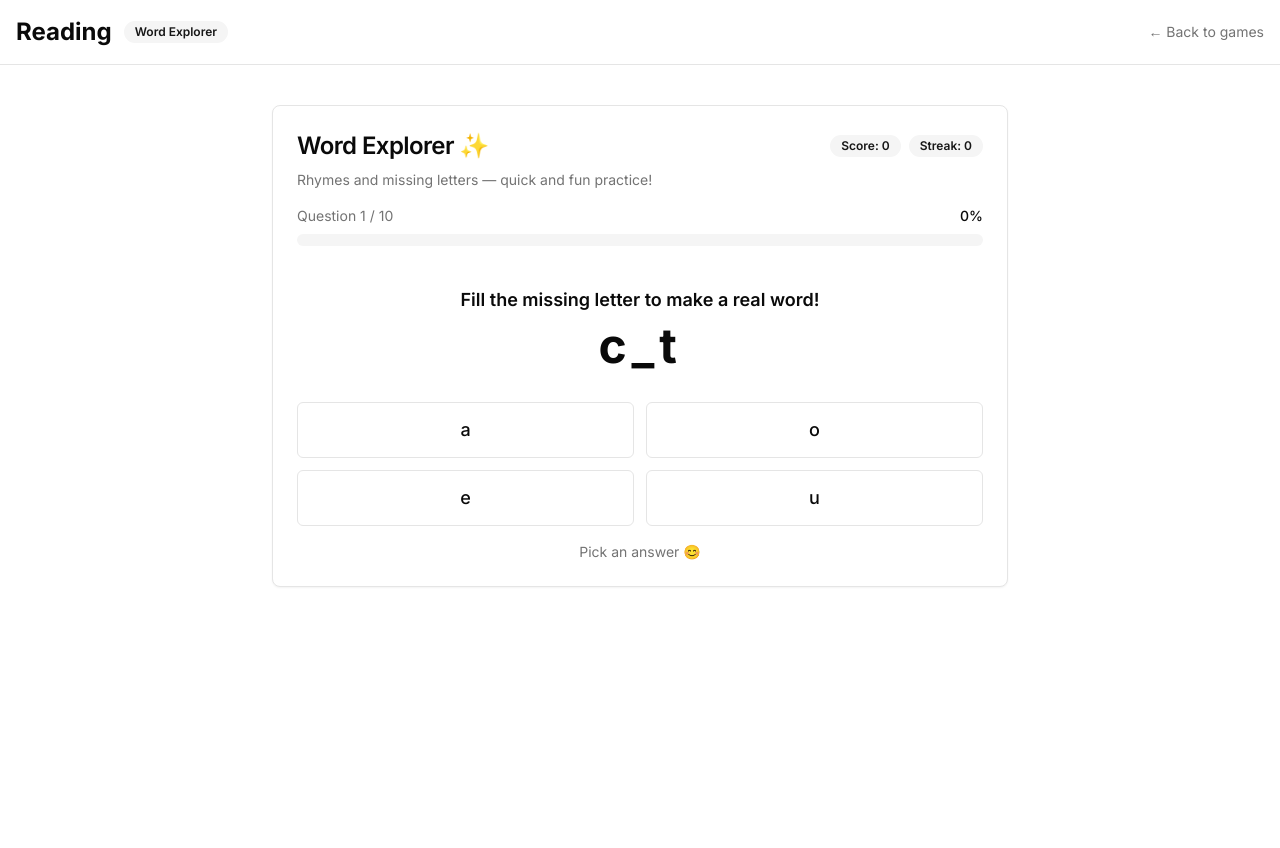
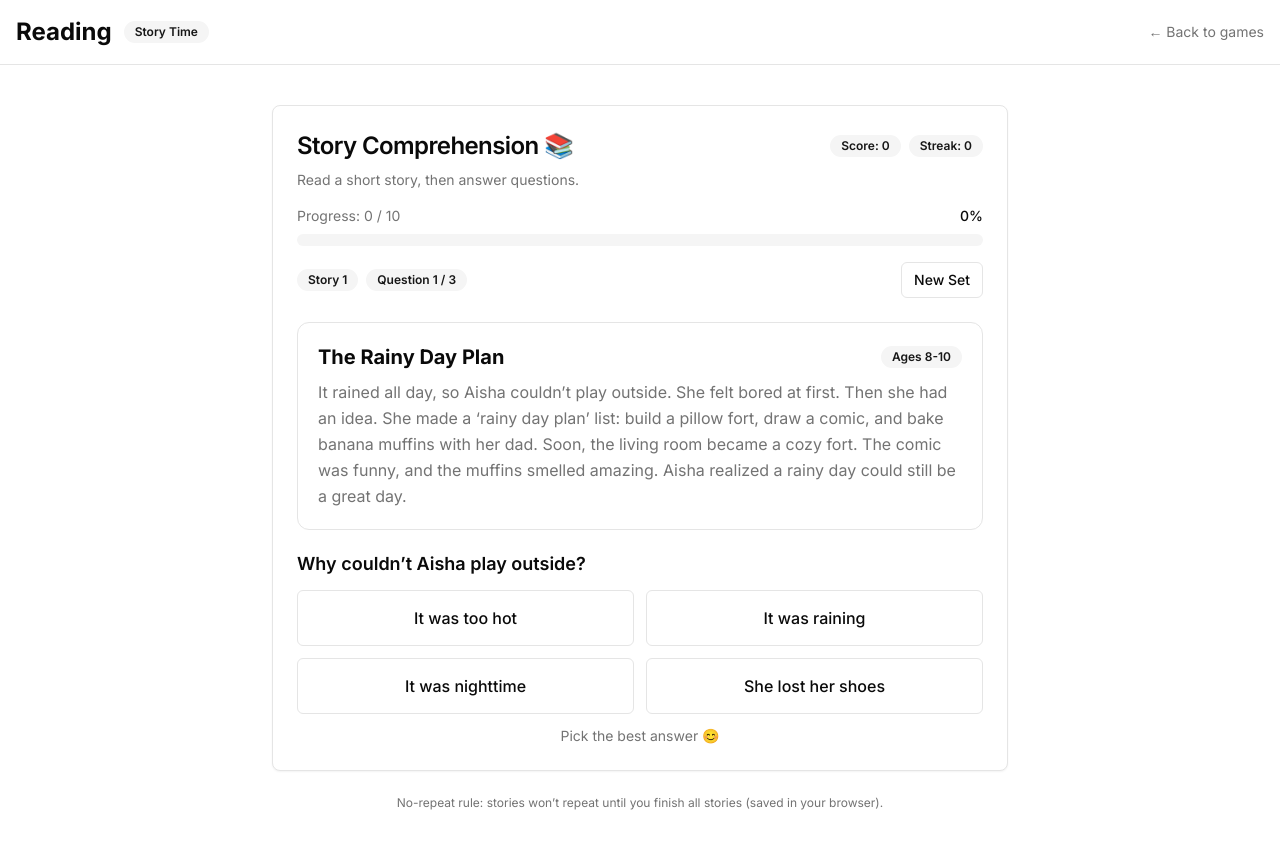
Before and after one commit to Fethi-31/Kids-website, a Next.js app: page /games/reading in a window 1280 px wide. Shown: the top 848 px of the page. Before the commit the page ends 800 px from the top, so only its background shows below. Built offline with nearby package versions, Linux system fonts and the light colour scheme.

Commit message:
Update page.tsx/games/reading

```diff
--- a/app/games/reading/page.tsx
+++ b/app/games/reading/page.tsx
@@ -1,100 +1,261 @@
 "use client"
 
-import React, { useMemo, useState } from "react"
+import React, { useEffect, useMemo, useState } from "react"
 import Link from "next/link"
 import { Button } from "@/components/ui/button"
 import { Card, CardContent, CardDescription, CardHeader, CardTitle } from "@/components/ui/card"
 import { Badge } from "@/components/ui/badge"
 import { Progress } from "@/components/ui/progress"
 
-type ReadingQuestion =
-  | {
-      id: string
-      type: "rhyme"
+type StoryQuestion = {
   prompt: string
-      word: string
-      choices: string[]
-      correctIndex: number
-    }
-  | {
-      id: string
-      type: "missingLetter"
-      prompt: string
-      wordWithBlank: string
   choices: string[]
   correctIndex: number
 }
 
-const RHYME_QUESTIONS = [
-  { word: "cat", correct: "hat", wrong: ["sun", "book", "tree"] },
-  { word: "bee", correct: "see", wrong: ["car", "fish", "moon"] },
-  { word: "cake", correct: "lake", wrong: ["chair", "sock", "rain"] },
-  { word: "star", correct: "car", wrong: ["leaf", "milk", "cake"] },
-  { word: "boat", correct: "goat", wrong: ["door", "sand", "pen"] },
+type Story = {
+  id: string
+  title: string
+  text: string
+  questions: StoryQuestion[]
+  ageTag?: "6-8" | "8-10" | "10-12"
+}
+
+const STORY_BANK: Story[] = [
+  {
+    id: "s1",
+    title: "Mila and the Lost Puppy",
+    ageTag: "6-8",
+    text:
+      "Mila was walking home when she heard a tiny whimper. Behind a bush, she found a small puppy with a red collar. " +
+      "The puppy looked hungry and a little scared. Mila gave it some water and gently said, “It’s okay.” " +
+      "She checked the collar tag and saw the name “Buddy.” Mila and Buddy walked door to door until they found Buddy’s home. " +
+      "A boy opened the door and smiled. “Buddy! I’ve been looking everywhere!” Mila felt proud and happy.",
+    questions: [
+      {
+        prompt: "What did Mila hear behind the bush?",
+        choices: ["A tiny whimper", "A loud roar", "A song", "A car horn"],
+        correctIndex: 0,
+      },
+      {
+        prompt: "What was the puppy’s name?",
+        choices: ["Sunny", "Buddy", "Max", "Coco"],
+        correctIndex: 1,
+      },
+      {
+        prompt: "How did Mila help Buddy get home?",
+        choices: ["She ran away", "She asked a teacher", "She walked door to door", "She built a house"],
+        correctIndex: 2,
+      },
+    ],
+  },
+  {
+    id: "s2",
+    title: "The Blue Kite",
+    ageTag: "6-8",
+    text:
+      "Sam had a bright blue kite. On a windy day, he went to the park with his sister, Lina. " +
+      "Sam held the kite high while Lina held the string. “Ready?” Lina asked. Sam nodded, and Lina ran. " +
+      "The kite lifted into the sky and danced above the trees. Suddenly, the wind got stronger and the string slipped! " +
+      "Sam grabbed it quickly and tied a small knot. “Teamwork!” Lina laughed. The kite flew even higher.",
+    questions: [
+      {
+        prompt: "Where did Sam fly the kite?",
+        choices: ["At the beach", "In the park", "In a classroom", "In a store"],
+        correctIndex: 1,
+      },
+      {
+        prompt: "What problem happened while flying the kite?",
+        choices: ["The kite turned green", "The wind stopped forever", "The string slipped", "It started raining candy"],
+        correctIndex: 2,
+      },
+      {
+        prompt: "What helped Sam and Lina succeed?",
+        choices: ["Teamwork", "Luck only", "A robot", "A magic spell"],
+        correctIndex: 0,
+      },
+    ],
+  },
+  {
+    id: "s3",
+    title: "Nora’s Garden Surprise",
+    ageTag: "8-10",
+    text:
+      "Nora planted tiny seeds in a small garden box on her balcony. Every morning, she checked the soil and gave it a little water. " +
+      "After a week, she noticed small green sprouts. She felt excited and kept taking care of them. " +
+      "Two weeks later, the sprouts became leafy plants. One day, Nora saw a bright yellow flower blooming! " +
+      "She realized her careful daily routine helped the plant grow strong.",
+    questions: [
+      {
+        prompt: "What did Nora plant?",
+        choices: ["Stones", "Seeds", "Cookies", "Shells"],
+        correctIndex: 1,
+      },
+      {
+        prompt: "What did Nora do every morning?",
+        choices: ["She ignored the garden", "She sang to the balcony", "She checked the soil and watered", "She painted the plants"],
+        correctIndex: 2,
+      },
+      {
+        prompt: "What lesson does the story teach?",
+        choices: ["Don’t try new things", "Daily care helps things grow", "Flowers grow instantly", "Only rain helps plants"],
+        correctIndex: 1,
+      },
+    ],
+  },
+  {
+    id: "s4",
+    title: "The Library Helper",
+    ageTag: "8-10",
+    text:
+      "Omar loved books. At the library, he saw a sign: “Helpers Needed.” He asked the librarian if he could help. " +
+      "The librarian smiled and gave him a small cart. Omar returned books to the correct shelves by reading the labels. " +
+      "A younger kid couldn’t find a dinosaur book, so Omar walked with them and found it. " +
+      "At the end of the day, the librarian said, “You were kind and careful.” Omar felt proud.",
+    questions: [
+      {
+        prompt: "What did Omar use to return books?",
+        choices: ["A skateboard", "A small cart", "A bicycle", "A backpack only"],
+        correctIndex: 1,
+      },
+      {
+        prompt: "How did Omar find the correct shelf?",
+        choices: ["He guessed", "He read the labels", "He asked a robot", "He used a map of space"],
+        correctIndex: 1,
+      },
+      {
+        prompt: "Why did Omar feel proud?",
+        choices: ["He broke a rule", "He was kind and careful", "He made the library messy", "He ran away"],
+        correctIndex: 1,
+      },
+    ],
+  },
+  {
+    id: "s5",
+    title: "The Rainy Day Plan",
+    ageTag: "8-10",
+    text:
+      "It rained all day, so Aisha couldn’t play outside. She felt bored at first. Then she had an idea. " +
+      "She made a ‘rainy day plan’ list: build a pillow fort, draw a comic, and bake banana muffins with her dad. " +
+      "Soon, the living room became a cozy fort. The comic was funny, and the muffins smelled amazing. " +
+      "Aisha realized a rainy day could still be a great day.",
+    questions: [
+      {
+        prompt: "Why couldn’t Aisha play outside?",
+        choices: ["It was too hot", "It was raining", "It was nighttime", "She lost her shoes"],
+        correctIndex: 1,
+      },
+      {
+        prompt: "What was one thing on Aisha’s rainy day plan?",
+        choices: ["Swim in the ocean", "Build a pillow fort", "Climb a mountain", "Fly a plane"],
+        correctIndex: 1,
+      },
+      {
+        prompt: "How did Aisha feel at the end?",
+        choices: ["Happy", "Angry", "Sleepy only", "Confused"],
+        correctIndex: 0,
+      },
+    ],
+  },
 ]
 
-const MISSING_LETTER = [
-  { wordWithBlank: "c_t", correct: "a", wrong: ["o", "u", "e"], answerWord: "cat" },
-  { wordWithBlank: "d_g", correct: "o", wrong: ["a", "e", "i"], answerWord: "dog" },
-  { wordWithBlank: "b_ll", correct: "a", wrong: ["e", "i", "o"], answerWord: "ball" },
-  { wordWithBlank: "s_n", correct: "u", wrong: ["a", "e", "o"], answerWord: "sun" },
-  { wordWithBlank: "f_sh", correct: "i", wrong: ["a", "e", "o"], answerWord: "fish" },
-]
+// localStorage keys
+const USED_STORIES_KEY = "kidslearn_used_story_ids_v1"
 
 function shuffle<T>(arr: T[]) {
   return [...arr].sort(() => Math.random() - 0.5)
 }
 
-function makeReadingQuestion(): ReadingQuestion {
-  const pickType: ReadingQuestion["type"] = Math.random() < 0.5 ? "rhyme" : "missingLetter"
-
-  if (pickType === "rhyme") {
-    const q = RHYME_QUESTIONS[Math.floor(Math.random() * RHYME_QUESTIONS.length)]
-    const choices = shuffle([q.correct, ...q.wrong]).slice(0, 4)
-    const correctIndex = choices.indexOf(q.correct)
-    return {
-      id: crypto.randomUUID(),
-      type: "rhyme",
-      prompt: `Which word rhymes with "${q.word}"?`,
-      word: q.word,
-      choices,
-      correctIndex,
+function safeReadUsed(): string[] {
+  if (typeof window === "undefined") return []
+  try {
+    const raw = localStorage.getItem(USED_STORIES_KEY)
+    if (!raw) return []
+    const parsed = JSON.parse(raw)
+    return Array.isArray(parsed) ? parsed : []
+  } catch {
+    return []
   }
 }
 
-  const q = MISSING_LETTER[Math.floor(Math.random() * MISSING_LETTER.length)]
-  const choices = shuffle([q.correct, ...q.wrong]).slice(0, 4)
-  const correctIndex = choices.indexOf(q.correct)
-
-  return {
-    id: crypto.randomUUID(),
-    type: "missingLetter",
-    prompt: `Fill the missing letter to make a real word!`,
-    wordWithBlank: q.wordWithBlank,
-    choices,
-    correctIndex,
-  }
+function safeWriteUsed(ids: string[]) {
+  if (typeof window === "undefined") return
+  localStorage.setItem(USED_STORIES_KEY, JSON.stringify(ids))
 }
 
-export default function ReadingGamePage() {
-  const TOTAL = 10
+export default function ReadingComprehensionPage() {
+  const TOTAL_QUESTIONS = 10
 
-  const [index, setIndex] = useState(0)
+  const [usedStoryIds, setUsedStoryIds] = useState<string[]>([])
+  const [deck, setDeck] = useState<Story[]>([])
+  const [storyIndex, setStoryIndex] = useState(0)
+  const [qIndex, setQIndex] = useState(0)
+
   const [score, setScore] = useState(0)
   const [streak, setStreak] = useState(0)
   const [selected, setSelected] = useState<number | null>(null)
   const [locked, setLocked] = useState(false)
 
-  const question = useMemo(() => makeReadingQuestion(), [index])
-  const progress = Math.round((index / TOTAL) * 100)
-  const isFinished = index + 1 >= TOTAL && locked
+  // Load used story IDs and build a fresh deck (no repeats until exhausted)
+  useEffect(() => {
+    const used = safeReadUsed()
+    setUsedStoryIds(used)
 
-  function pick(i: number) {
-    if (locked) return
+    const available = STORY_BANK.filter((s) => !used.includes(s.id))
+    const nextDeck = available.length > 0 ? shuffle(available) : shuffle(STORY_BANK)
+
+    // If we had exhausted all stories, reset used list
+    if (available.length === 0) {
+      setUsedStoryIds([])
+      safeWriteUsed([])
+    }
+
+    setDeck(nextDeck)
+    setStoryIndex(0)
+    setQIndex(0)
+    setScore(0)
+    setStreak(0)
+    setSelected(null)
+    setLocked(false)
+  }, [])
+
+  const currentStory = deck[storyIndex]
+  const currentQuestion = currentStory?.questions[qIndex]
+
+  // Count progress by questions answered (across stories)
+  const answeredCount = useMemo(() => {
+    // Each time we lock an answer, that question counts as answered.
+    // We'll compute based on (storyIndex * questionsPerStory + qIndex), but stories have same length (3).
+    // To keep it simple and safe, track by "virtual index":
+    const base = storyIndex * 3 + qIndex
+    return locked ? base + 1 : base
+  }, [storyIndex, qIndex, locked])
+
+  const progress = Math.min(100, Math.round((answeredCount / TOTAL_QUESTIONS) * 100))
+  const isFinished = answeredCount >= TOTAL_QUESTIONS && locked
+
+  function ensureMarkStoryUsed(storyId: string) {
+    // Mark story used once we start it (so it won't appear again next time)
+    setUsedStoryIds((prev) => {
+      if (prev.includes(storyId)) return prev
+      const next = [...prev, storyId]
+      safeWriteUsed(next)
+      return next
+    })
+  }
+
+  // Mark story used when it becomes the current story (first time)
+  useEffect(() => {
+    if (currentStory?.id) ensureMarkStoryUsed(currentStory.id)
+    // eslint-disable-next-line react-hooks/exhaustive-deps
+  }, [currentStory?.id])
+
+  function pickAnswer(i: number) {
+    if (locked || !currentQuestion) return
     setSelected(i)
     setLocked(true)
 
-    const correct = i === question.correctIndex
+    const correct = i === currentQuestion.correctIndex
     if (correct) {
       setScore((s) => s + 10)
       setStreak((s) => s + 1)
@@ -105,19 +266,83 @@ export default function ReadingGamePage() {
 
   function next() {
     if (!locked) return
-    if (index + 1 >= TOTAL) return
-    setIndex((n) => n + 1)
+    if (isFinished) return
+
+    // move to next question in same story if possible
+    const nextQ = qIndex + 1
+    if (currentStory && nextQ < currentStory.questions.length) {
+      setQIndex(nextQ)
+      setSelected(null)
+      setLocked(false)
+      return
+    }
+
+    // otherwise move to next story
+    const nextS = storyIndex + 1
+    if (deck && nextS < deck.length) {
+      setStoryIndex(nextS)
+      setQIndex(0)
+      setSelected(null)
+      setLocked(false)
+      return
+    }
+
+    // If deck ends (rare), reshuffle everything and continue
+    const reshuffled = shuffle(STORY_BANK)
+    setDeck(reshuffled)
+    setStoryIndex(0)
+    setQIndex(0)
     setSelected(null)
     setLocked(false)
   }
 
   function restart() {
-    setIndex(0)
+    // Restart quiz run but keep "used stories" to prevent repetition
+    const available = STORY_BANK.filter((s) => !usedStoryIds.includes(s.id))
+    const nextDeck = available.length > 0 ? shuffle(available) : shuffle(STORY_BANK)
+
+    if (available.length === 0) {
+      setUsedStoryIds([])
+      safeWriteUsed([])
+    }
+
+    setDeck(nextDeck)
+    setStoryIndex(0)
+    setQIndex(0)
     setScore(0)
     setStreak(0)
     setSelected(null)
     setLocked(false)
   }
+
+  if (!currentStory || !currentQuestion) {
+    return (
+      <div className="min-h-screen">
+        <header className="border-b bg-card">
+          <div className="container mx-auto px-4 py-4 flex items-center justify-between">
+            <div className="flex items-center gap-3">
+              <h1 className="text-2xl font-bold">Reading</h1>
+              <Badge variant="secondary" className="rounded-full">Story Time</Badge>
+            </div>
+            <Link href="/games" className="text-sm text-muted-foreground hover:text-primary">
+              ← Back to games
+            </Link>
+          </div>
+        </header>
+
+        <main className="container mx-auto px-4 py-10 max-w-3xl">
+          <Card>
+            <CardHeader>
+              <CardTitle>Loading stories…</CardTitle>
+              <CardDescription>If it stays stuck, refresh once.</CardDescription>
+            </CardHeader>
+          </Card>
+        </main>
+      </div>
+    )
+  }
+
+  const correctIndex = currentQuestion.correctIndex
 
   return (
     <div className="min-h-screen">
@@ -125,7 +350,7 @@ export default function ReadingGamePage() {
         <div className="container mx-auto px-4 py-4 flex items-center justify-between">
           <div className="flex items-center gap-3">
             <h1 className="text-2xl font-bold">Reading</h1>
-            <Badge variant="secondary" className="rounded-full">Word Explorer</Badge>
+            <Badge variant="secondary" className="rounded-full">Story Time</Badge>
           </div>
           <Link href="/games" className="text-sm text-muted-foreground hover:text-primary">
             ← Back to games
@@ -137,40 +362,62 @@ export default function ReadingGamePage() {
         <Card>
           <CardHeader className="space-y-2">
             <div className="flex items-center justify-between gap-3">
-              <CardTitle className="text-2xl">Word Explorer ✨</CardTitle>
+              <CardTitle className="text-2xl">Story Comprehension 📚</CardTitle>
               <div className="flex items-center gap-2">
                 <Badge variant="secondary" className="rounded-full">Score: {score}</Badge>
                 <Badge variant="secondary" className="rounded-full">Streak: {streak}</Badge>
               </div>
             </div>
-            <CardDescription>Rhymes and missing letters — quick and fun practice!</CardDescription>
+            <CardDescription>Read a short story, then answer questions.</CardDescription>
 
             <div className="pt-2">
               <div className="flex justify-between text-sm mb-2">
                 <span className="text-muted-foreground">
-                  Question {Math.min(index + 1, TOTAL)} / {TOTAL}
+                  Progress: {Math.min(answeredCount + (locked ? 0 : 0), TOTAL_QUESTIONS)} / {TOTAL_QUESTIONS}
                 </span>
                 <span className="font-medium">{progress}%</span>
               </div>
               <Progress value={progress} className="h-3" />
             </div>
+
+            <div className="flex flex-wrap items-center gap-2 pt-2">
+              <Badge className="rounded-full" variant="secondary">
+                Story {storyIndex + 1}
+              </Badge>
+              <Badge className="rounded-full" variant="secondary">
+                Question {qIndex + 1} / {currentStory.questions.length}
+              </Badge>
+
+              <div className="ml-auto">
+                <Button size="sm" variant="outline" onClick={restart}>
+                  New Set
+                </Button>
+              </div>
+            </div>
           </CardHeader>
 
-          <CardContent className="space-y-4">
-            <div className="text-center space-y-2 py-4">
-              <p className="text-lg font-semibold">{question.prompt}</p>
-
-              {question.type === "rhyme" ? (
-                <div className="text-4xl font-bold">{`"${question.word}"`}</div>
-              ) : (
-                <div className="text-5xl font-bold tracking-widest">{question.wordWithBlank}</div>
-              )}
+          <CardContent className="space-y-5">
+            {/* Story */}
+            <div className="rounded-xl border bg-background p-5 space-y-2">
+              <div className="flex items-center justify-between gap-3">
+                <h2 className="text-xl font-bold">{currentStory.title}</h2>
+                {currentStory.ageTag ? (
+                  <Badge variant="secondary" className="rounded-full">
+                    Ages {currentStory.ageTag}
+                  </Badge>
+                ) : null}
+              </div>
+              <p className="text-base leading-relaxed text-muted-foreground">{currentStory.text}</p>
             </div>
 
+            {/* Question */}
+            <div className="space-y-3">
+              <p className="text-lg font-semibold">{currentQuestion.prompt}</p>
+
               <div className="grid grid-cols-1 sm:grid-cols-2 gap-3">
-              {question.choices.map((c, i) => {
+                {currentQuestion.choices.map((c, i) => {
                   const isSelected = selected === i
-                const isCorrect = i === question.correctIndex
+                  const isCorrect = i === correctIndex
 
                   let variant: "default" | "outline" | "secondary" = "outline"
                   if (locked && isCorrect) variant = "default"
@@ -179,9 +426,9 @@ export default function ReadingGamePage() {
                   return (
                     <Button
                       key={i}
-                    className="h-14 text-lg"
+                      className="h-14 text-base"
                       variant={variant}
-                    onClick={() => pick(i)}
+                      onClick={() => pickAnswer(i)}
                       disabled={locked}
                     >
                       {c}
@@ -191,14 +438,17 @@ export default function ReadingGamePage() {
               </div>
 
               {!locked ? (
-              <p className="text-sm text-muted-foreground text-center">Pick an answer 😊</p>
+                <p className="text-sm text-muted-foreground text-center">Pick the best answer 😊</p>
               ) : isFinished ? (
                 <div className="text-center space-y-2 pt-2">
-                <p className="text-lg font-semibold">Great job! 🎉 Your score: {score}</p>
+                  <p className="text-lg font-semibold">Finished! 🎉 Your score: {score}</p>
+                  <p className="text-sm text-muted-foreground">
+                    Want more? Click “New Set” to get fresh stories.
+                  </p>
                   <div className="flex justify-center gap-2 pt-2">
                     <Button onClick={restart}>Play Again</Button>
-                  <Link href="/games/math" className="inline-flex">
-                    <Button variant="outline">Try Math Quiz</Button>
+                    <Link href="/games/science" className="inline-flex">
+                      <Button variant="outline">Try Science</Button>
                     </Link>
                   </div>
                 </div>
@@ -207,8 +457,13 @@ export default function ReadingGamePage() {
                   <Button onClick={next}>Next →</Button>
                 </div>
               )}
+            </div>
           </CardContent>
         </Card>
+
+        <p className="text-xs text-muted-foreground text-center">
+          No-repeat rule: stories won’t repeat until you finish all stories (saved in your browser).
+        </p>
       </main>
     </div>
   )
```
Lines whose indentation alone changed are shown as unchanged.
